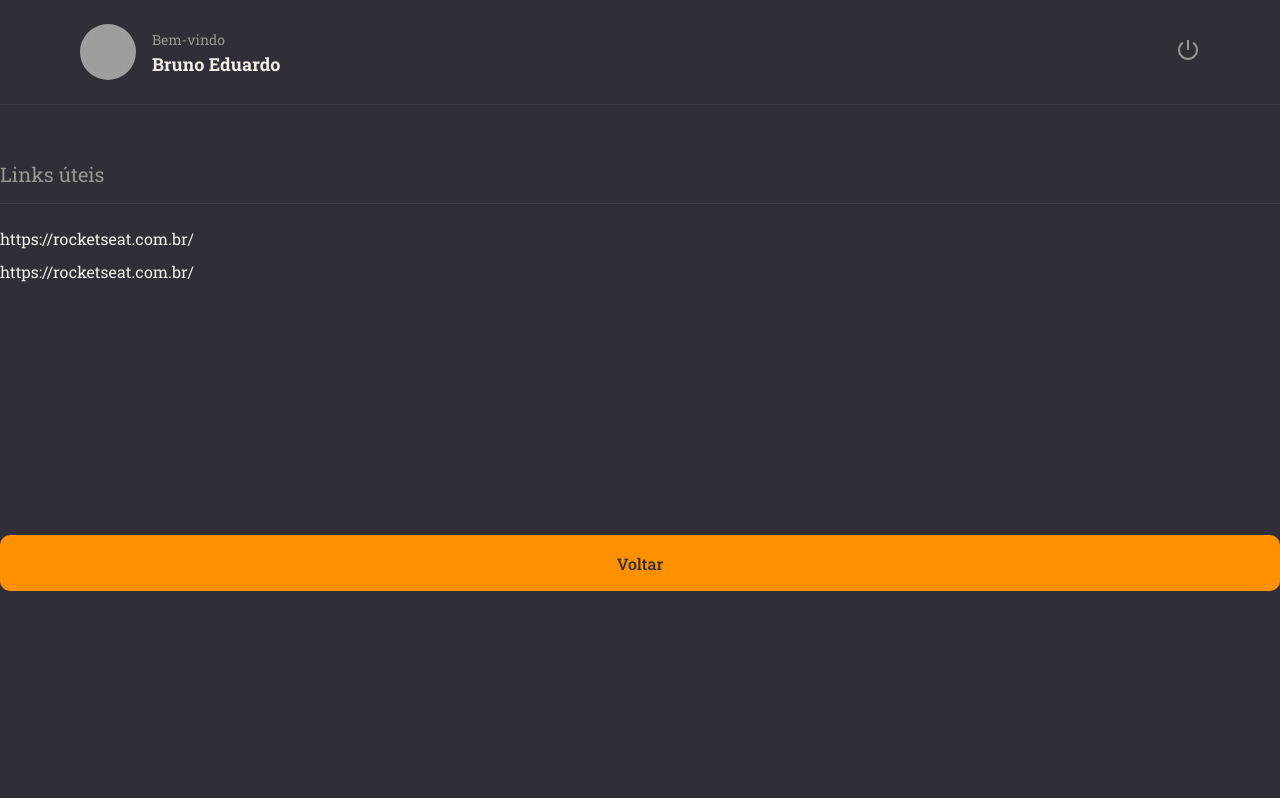
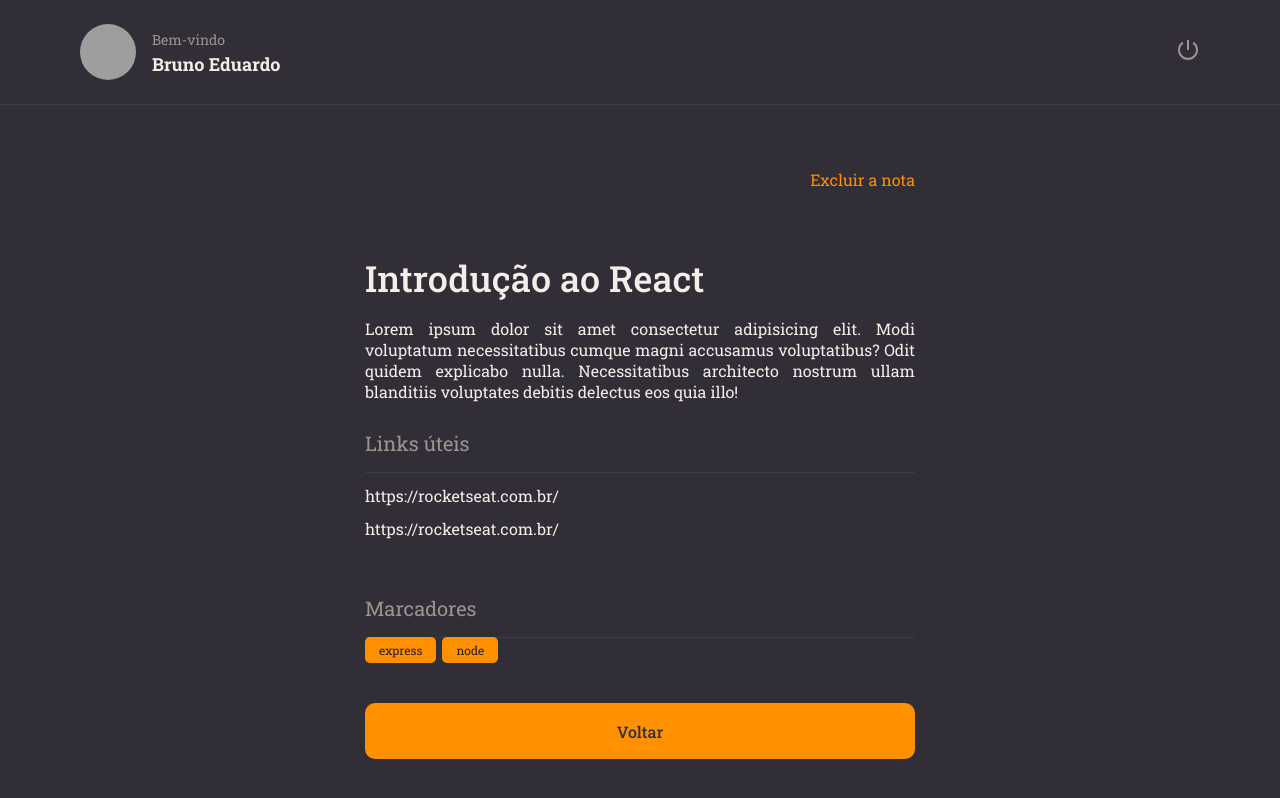
Before and after one commit to Bruno3dua/rocketnotes, a React (Vite) app: page / in a window 1280 px wide. Built offline with nearby package versions, Linux system fonts and the light colour scheme; grey boxes are pictures that could not be loaded.

Commit message:
notes page complete

```diff
--- /dev/null
+++ b/src/components/ButtonText/index.jsx
@@ -0,0 +1,12 @@
+import { Container } from "./styles";
+
+export function ButtonText({ title, ...rest }) {
+    return (
+        <Container
+            type="button"
+            {...rest}
+        >
+            {title}
+        </Container>
+    )
+}
--- /dev/null
+++ b/src/components/ButtonText/styles.js
@@ -0,0 +1,8 @@
+import styled from "styled-components";
+
+export const Container = styled.button`
+    background: none;
+    color: ${({ theme }) => theme.COLORS.ORANGE};
+    border: none;
+    font-size: 1.6rem;
+`
--- a/src/components/Section/styles.js
+++ b/src/components/Section/styles.js
@@ -1,12 +1,11 @@
 import styled from "styled-components";
 
 export const Container = styled.section`
-    margin: 5.6rem 0 2.8rem;
+    margin: 2.8rem 0;
 
     > h2 {
         border-bottom: 1px solid ${({ theme }) => theme.COLORS.BACKGROUND_700};
         padding-bottom: 1.6rem;
-        margin-bottom: 2.4rem;
 
         color: ${({ theme }) => theme.COLORS.GRAY_100};
         font-size: 2rem;
--- /dev/null
+++ b/src/components/Tags/index.jsx
@@ -0,0 +1,9 @@
+import { Container } from "./styles";
+
+export function Tags({ title }) {
+    return (
+     <Container>
+        {title}
+     </Container>
+    )
+}
--- /dev/null
+++ b/src/components/Tags/styles.js
@@ -0,0 +1,10 @@
+import styled from "styled-components";
+
+export const Container = styled.span`
+    font-size: 1.2rem;
+    padding: .5rem 1.4rem;
+    margin-right: .6rem;
+    color: ${({ theme }) => theme.COLORS.BACKGROUND_900};
+    background-color: ${({ theme }) => theme.COLORS.ORANGE};
+    border-radius: .5rem;
+`
--- a/src/pages/Details/index.jsx
+++ b/src/pages/Details/index.jsx
@@ -1,7 +1,9 @@
-import { Container, Links } from "./styles.js"
+import { Container, Links, Content } from "./styles.js"
 import { Button } from "../../components/Button"
 import { Header } from "../../components/Header"
 import { Section } from "../../components/Section"
+import { Tags } from "../../components/Tags"
+import { ButtonText } from "../../components/ButtonText"
 
 export function Details() {
 
@@ -9,17 +11,37 @@ export function Details() {
     <Container>
       <Header />
 
-      <Section title="Links úteis">
-        <Links>
-          <li>
-            <a href="#">https://rocketseat.com.br/</a>
-          </li>
-          <li>
-            <a href="#">https://rocketseat.com.br/</a>
-          </li>
-        </Links>
-      </Section>
-      <Button title="Voltar" />
+      <main>
+        <Content>
+
+          <ButtonText title="Excluir a nota" />
+
+          <h1>
+            Introdução ao React
+          </h1>
+
+          <p>
+            Lorem ipsum dolor sit amet consectetur adipisicing elit. Modi voluptatum necessitatibus
+            cumque magni accusamus voluptatibus? Odit quidem explicabo nulla. Necessitatibus architecto
+            nostrum ullam blanditiis voluptates debitis delectus eos quia illo!
+          </p>
+
+          <Section title="Links úteis">
+            <Links>
+              <li><a href="#">https://rocketseat.com.br/</a></li>
+              <li><a href="#">https://rocketseat.com.br/</a></li>
+            </Links>
+          </Section>
+
+          <Section title="Marcadores">
+            <Tags title="express" />
+            <Tags title="node" />
+          </Section>
+
+          <Button title="Voltar" />
+        </Content>
+
+      </main>
     </Container>
   )
 }
--- a/src/pages/Details/styles.js
+++ b/src/pages/Details/styles.js
@@ -10,16 +10,45 @@ export const Container = styled.div`
     "header"
     "content";
 
+
+    > main {
+        grid-area: content;
+        overflow-y: scroll;
+        padding: 6.4rem 0;
+    }
 `
 
 export const Links = styled.ul`
     > li {
         margin-top: 1.2rem;
+        list-style-type: none;
 
         a {
             color: ${({ theme }) => theme.COLORS.WHITE};
         }
+    }
+`
 
+export const Content = styled.div`
+    max-width: 55rem;
+    margin: 0 auto;
+
+    display: flex;
+    flex-direction: column;
+
+    > button:first-child {
+        align-self: end;
     }
 
+    h1 {
+        font-size: 3.6rem;
+        font-weight: 500;
+        padding-top: 6.4rem;
+    }
+
+    p {
+       font-size: 1.6rem;
+       margin-top: 1.6rem;
+       text-align: justify;
+    }
 `
```
